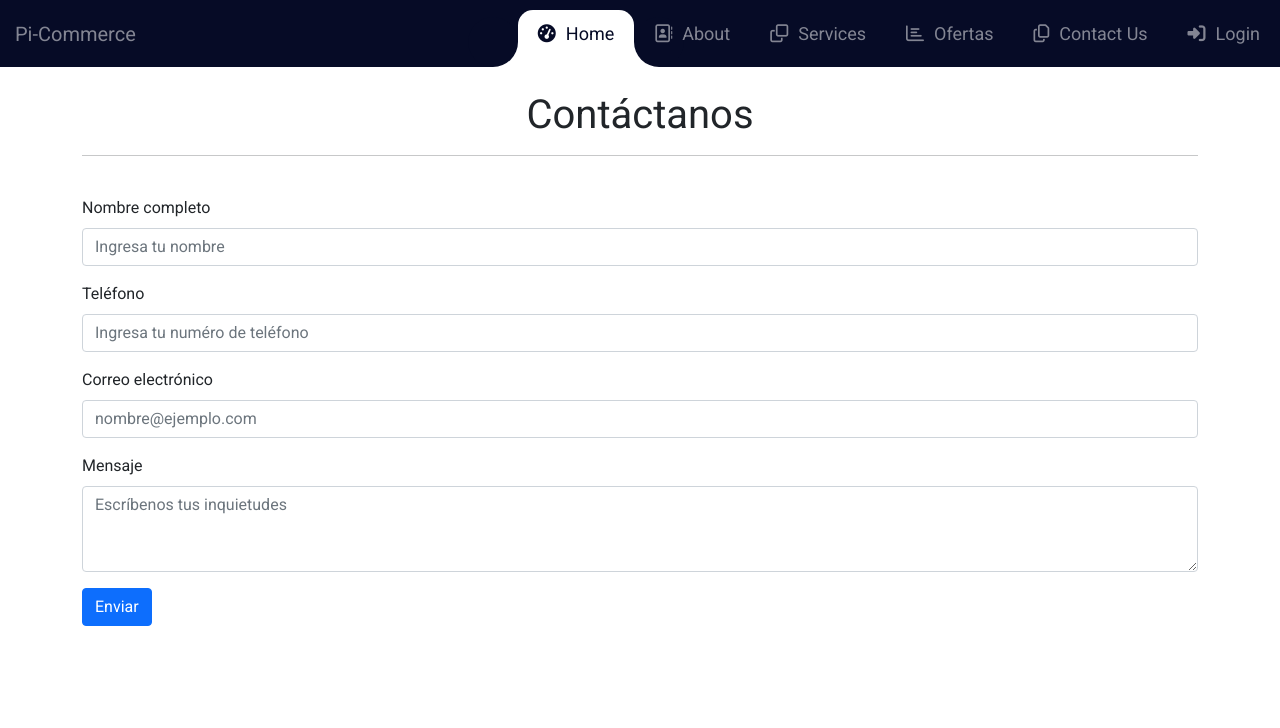
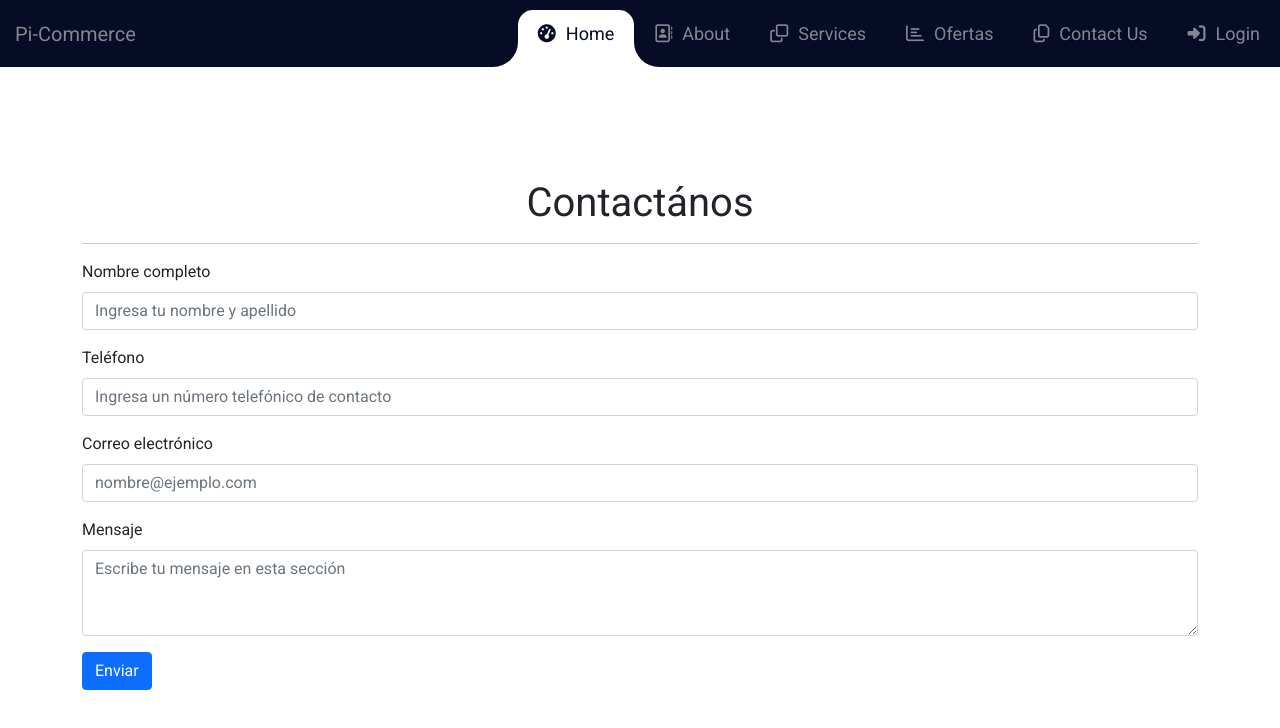
Before and after one commit to luisarcila00/ecommerce, a React (Create React App) app in the folder frontend/: page /contact in a window 1280 px wide. Shown: the top 728 px of the page. Built offline with nearby package versions, Linux system fonts and the light colour scheme; the HTML template or start-up script is replaced by a standard one.

Commit message:
Página contact us terminada

```diff
--- a/frontend/src/pages/Contact/Contact.js
+++ b/frontend/src/pages/Contact/Contact.js
@@ -5,20 +5,19 @@ import { Form, Button} from "react-bootstrap";
 const Contact = () => {
   return (
     <div className="container">
-      <br/>
-      <h1 className="text-center">
-        Contáctanos
+      <h1 className="text-center" style={{ paddingTop: "10%" }}>
+        Contactános
       </h1>
-      <hr/>
-      <br/>
+      <hr />
+      <container>
       <Form>
   <Form.Group className="mb-3" controlId="exampleForm.ControlInput1">
     <Form.Label>Nombre completo</Form.Label>
-    <Form.Control type="text" placeholder="Ingresa tu nombre" />
+    <Form.Control type="text" placeholder="Ingresa tu nombre y apellido" />
   </Form.Group>
   <Form.Group className="mb-3" controlId="exampleForm.ControlInput1">
     <Form.Label>Teléfono</Form.Label>
-    <Form.Control type="number" placeholder="Ingresa tu numéro de teléfono" />
+    <Form.Control type="number" placeholder="Ingresa un número telefónico de contacto" />
   </Form.Group>
   <Form.Group className="mb-3" controlId="exampleForm.ControlInput1">
     <Form.Label>Correo electrónico</Form.Label>
@@ -26,11 +25,11 @@ const Contact = () => {
   </Form.Group>
   <Form.Group className="mb-3" controlId="exampleForm.ControlTextarea1">
     <Form.Label>Mensaje</Form.Label>
-    <Form.Control as="textarea" rows={3} placeholder="Escríbenos tus inquietudes"/>
+    <Form.Control as="textarea" rows={3} placeholder="Escribe tu mensaje en esta sección"/>
   </Form.Group>
   <Button variant="primary">Enviar</Button>
 </Form>
-
+      </container>
     </div>
   );
 };
```
